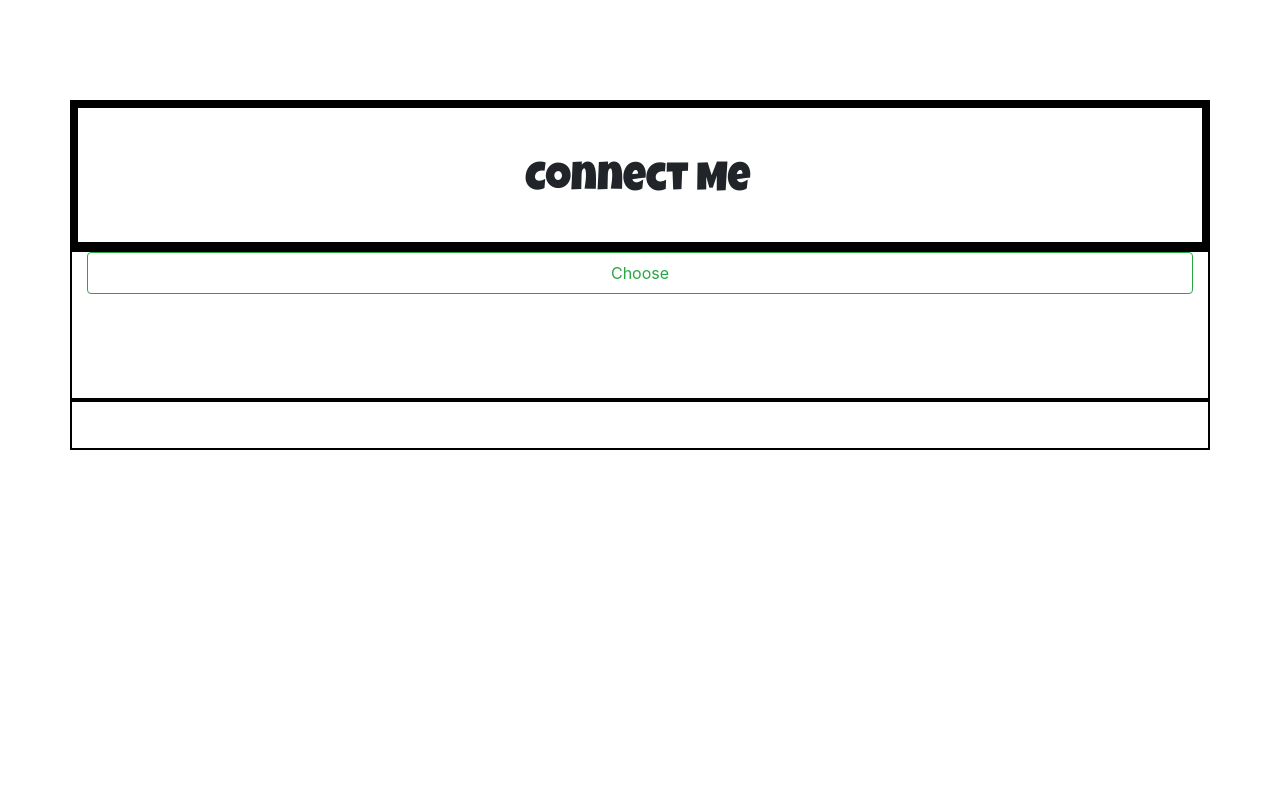
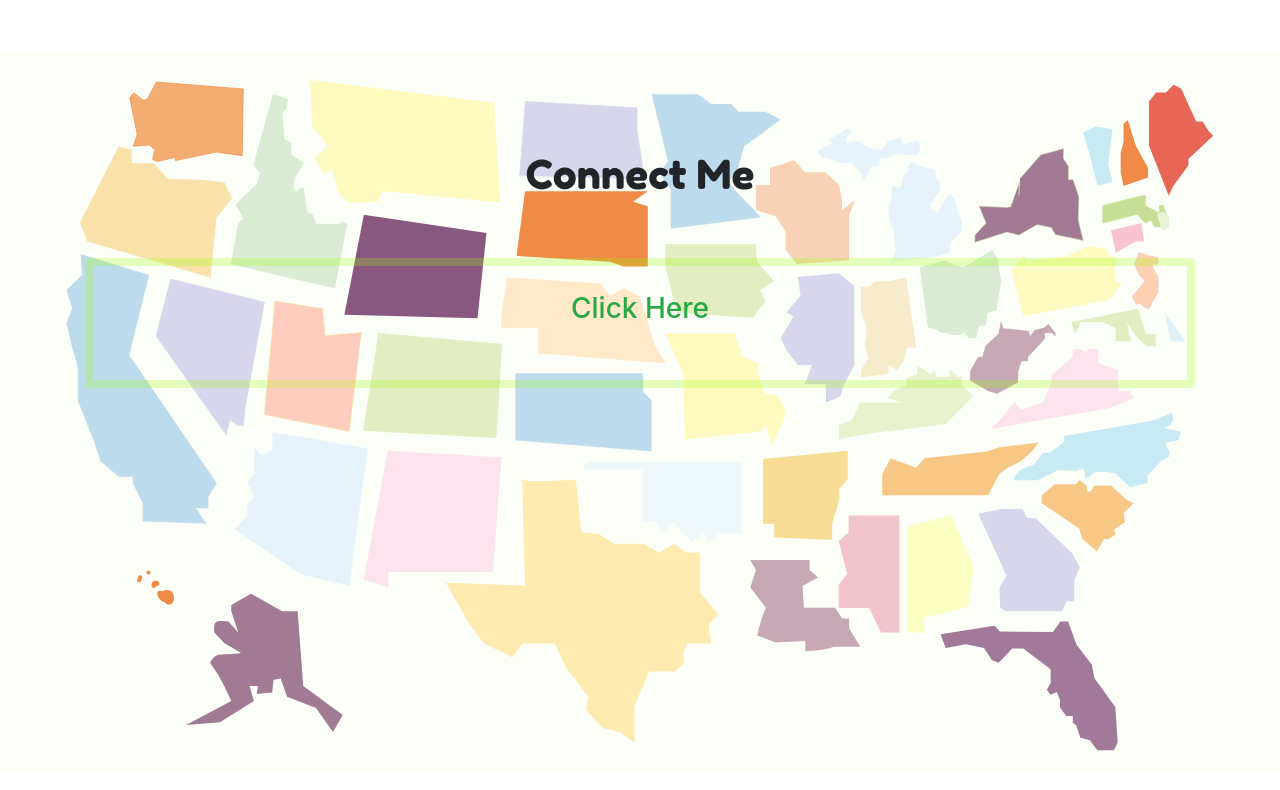
Before and after one commit to tjohn130/connectme, a plain HTML site: page index.html in a window 1280 px wide. Drawn offline with nearby package versions, Linux system fonts and the light colour scheme; a web font is replaced by a local one.

Commit message:
changes in UX and UI experience

```diff
--- a/index.html
+++ b/index.html
@@ -16,14 +16,12 @@
 </head>
 <body>
     <header class="container">
-        <div class="container-fluid text-center">
-            <h1 class="title">Connect Me</h1>
-        </div>
+        <h1 class="title text-center">Connect Me</h1>
     </header>
     <main class="container">
-        <nav class="nav nav-pills nav-fill">
-            <a class="nav-item nav-link btn btn-outline-success my-2 my-sm-0" href="./states.html">Choose</a>
-        </nav>
+        <a class="btn btn-outline-success btn-block splashbtn my-2" href="./states.html">
+            <span><h3 class="splashbtn">Click Here</h3></span>
+        </a>
     </main>
     <footer class="container">
     </footer>
--- a/scripts/states.js
+++ b/scripts/states.js
@@ -21,7 +21,7 @@ $(document).ready(function(){
             var bodyitem =item.filter((val,index,arr) => (index >= 1))
 
             //Creates Bootstrap Card Template
-            var card = $("<div class='card'>")
+            var card = $("<div class='card border-light mb-3'>")
             var cardhead = $("<div class='card-header'>")
             var cardbody = $("<div class='card-body'>")
             var cardtitle = $("<div class='card-title'>")
--- a/styles/contact.css
+++ b/styles/contact.css
@@ -7,13 +7,40 @@
 */
 /*---------  HEADER SECTION  -----------*/
 header.p{
-    font-size: 14pt;
+  font-size: 14pt;
+}
+/* Flaired edges, by Tomas Theunissen */
+hr.style-seven {
+  overflow: visible;
+  /* For IE */
+  height: 30px;
+  border-style: solid;
+  border-color: black;
+  border-width: 1px 0 0 0;
+  border-radius: 20px;
+}
+hr.style-seven:before {
+/* Not really supposed to work, but does */
+display: block;
+content: "";
+height: 30px;
+margin-top: -31px;
+border-style: solid;
+border-color: black;
+border-width: 0 0 1px 0;
+border-radius: 20px;
 }
 /*---------  BODY SECTION  -----------*/
-.icon-size{
+.icon-size {
     width: 30px;
     height: 30px;
     alt: "x";
+}
+body {
+  background-image: url(../images/bg1.svg);
+  background-repeat: no-repeat;
+  background-position: 50% 10%;
+  background-size: 100% 200%;
 }
 *, *:before, *:after {
     -moz-box-sizing: border-box;
@@ -24,7 +51,6 @@ header.p{
   html {
     font-family: Helvetica, Arial, sans-serif;
     font-size: 100%;
-    background: #333;
     -webkit-font-smoothing: antialiased;
   }
 
--- a/styles/index.css
+++ b/styles/index.css
@@ -8,14 +8,16 @@
 /*---------  HEADER SECTION  -----------*/
 header{
     height: 150px;
-    font-family: 'Luckiest Guy', cursive;
-    border: 0.5em solid black;
+    font-family: 'Fredoka One', cursive;
+    /* border: 0.5em solid black;  */
     margin-top: 100px;
+
 }
 
 h1.title{
-    margin: 50px;
-    width: 960px;
+    margin: auto;
+    width: 260px;
+    padding-top: 50px;
 
 }
 /* .titlename{
@@ -26,10 +28,21 @@ h1.title{
 /*---------  BODY SECTION  -----------*/
 main{
     height: 150px;
-    border: 2px solid black;
+}
+body{
+    background-image: url(../images/bg1.svg);
+    background-repeat: no-repeat;
+    background-position: 50% 10%;
+    background-size: 100% 200%;
+}
+a.splashbtn{
+    height: 130px;
+    border:0.5em solid rgba(153, 255, 0, 0.247);
+}
+h3.splashbtn{
+    padding: 20px;
 }
 /*---------  FOOTER SECTION  -----------*/
 footer{
     height: 50px;
-    border: 2px solid black;
 }
--- a/styles/states.css
+++ b/styles/states.css
@@ -6,32 +6,37 @@
     font-family: 'Baloo Bhaina', cursive;
 */
 /*---------  HEADER SECTION  -----------*/
-header{
+header {
     height: 150px;
     font-family: 'Luckiest Guy', cursive;
     border: 2px solid black;
 }
 /*---------  BODY SECTION  -----------*/
-#statefill{
+#statefill {
     font-family: 'Fredoka One', cursive;
     font-size: 12pt;
 }
-main{
-    border-right: 2px solid black;
-    border-left: 2px solid black;
+main {
     margin-top: 2rem;
 }
-.icon-size{
+.icon-size {
     width: 30px;
     height: 30px;
     alt: "x";
 }
-.stateitem{
-    border: 1px solid navy;
+html {
+    background: #333;
+    -webkit-font-smoothing: antialiased;
+  }
+body {
+    background-image: url(../images/bg1.svg);
+    background-repeat: repeat;
 
 }
+.stateitem {
+    border: 1px solid navy;
+}
 /*---------  FOOTER SECTION  -----------*/
-footer{
+footer {
     height: 50px;
-    border: 2px solid black;
 }
```
Also changed, not shown: contact.html (+4 -3 lines), images/bg1.svg (added), 1 other file.
